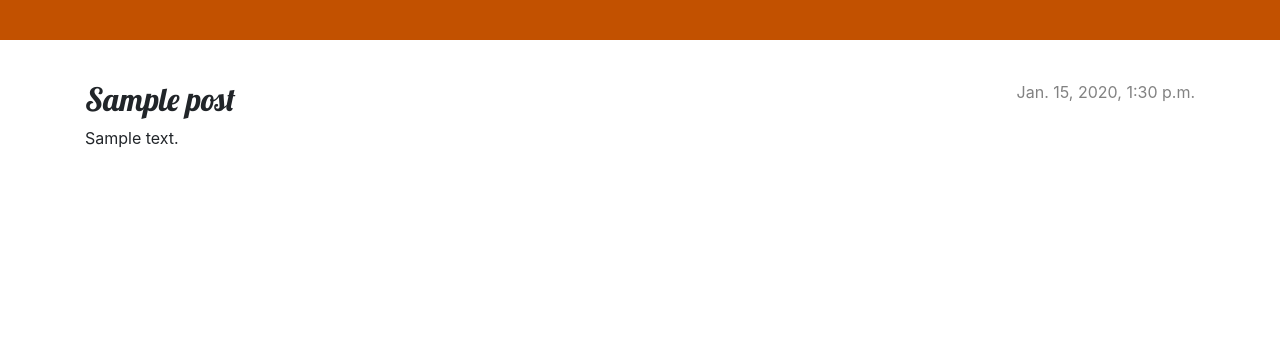
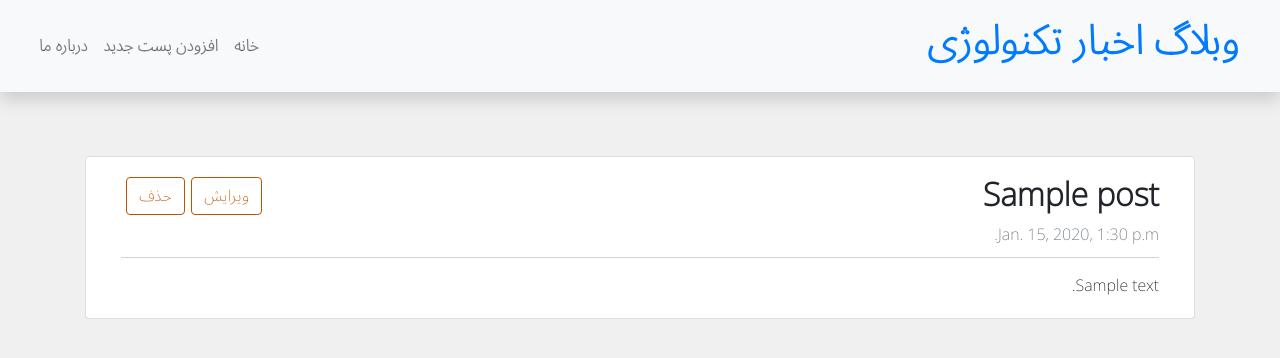
Before and after one commit to MINA-Safari/my-first-blog2, a Django app: page /post/1/ in a window 1280 px wide. Shown: the top 358 px of the page. Run offline with Django 3.2, Linux system fonts and the light colour scheme; tables that the repository leaves empty hold one stand-in row (values such as "Sample post").

Commit message:
Added views to create/edit blog post inside the site.

```diff
--- a/blog/templates/blog/base.html
+++ b/blog/templates/blog/base.html
@@ -4,20 +4,51 @@
     <head>
         <title>Django Girls blog</title>
         <link rel="stylesheet" href="https://cdn.jsdelivr.net/npm/bootstrap@4.5.3/dist/css/bootstrap.min.css" integrity="sha384-TX8t27EcRE3e/ihU7zmQxVncDAy5uIKz4rEkgIXeMed4M0jlfIDPvg6uqKI2xXr2" crossorigin="anonymous">
-        <link href='//fonts.googleapis.com/css?family=Lobster&subset=latin,latin-ext' rel='stylesheet' type='text/css'>
+        <!-- <link href='//fonts.googleapis.com/css?family=Lobster&subset=latin,latin-ext' rel='stylesheet' type='text/css'> -->
+        <link rel="preconnect" href="https://fonts.googleapis.com">
+        <link rel="preconnect" href="https://fonts.gstatic.com" crossorigin>
+        <link href="https://fonts.googleapis.com/css2?family=Noto+Sans+Arabic:wght@200&display=swap" rel="stylesheet">
         <link rel="stylesheet" href="{% static 'css/blog.css' %}">
     </head>
-    <body>
-        <header class="page-header">
-            <!-- <div class="container">
-                {% if user.is_authenticated %}
-                    <a href="{% url 'post_new' %}" class="top-menu">
-                        {% include './icons/file-earmark-plus.svg' %}
-                    </a>
-                {% endif %}
-                <h1><a href="/">Django Girls Blog</a></h1>
-            </div> -->
-        </header>
+
+    <body style="background-color: #f0f0f0; direction: rtl; text-align: right; font-family: 'Noto Sans Arabic', sans-serif;">
+         <!-- Navigation -->
+        <nav class="navbar navbar-expand-lg navbar-light bg-light shadow" id="mainNav" style="margin-bottom: 3rem;">
+            <div class="container-fluid">
+                <h5 style="font-size: 2.5rem; font-weight: bold; padding: 10px;"><a href="/">وبلاگ اخبار تکنولوژی</a></h5>
+                <button
+                    class="navbar-toggler navbar-toggler-right"
+                    type="button"
+                    data-toggle="collapse"
+                    data-target="#navbarResponsive"
+                    aria-controls="navbarResponsive"
+                    aria-expanded="false"
+                    aria-label="Toggle navigation"
+                >
+                <span class="navbar-toggler-icon"></span>
+            </button>
+
+            <div class="collapse navbar-collapse" id="navbarResponsive">
+                <ul class="navbar-nav ml-auto" style="margin-right: auto; margin-left: 0 !important;">
+                    <li class="nav-item text-black">
+                        <a class="nav-link text-black font-weight-bold" href="/">خانه</a>
+                    </li>
+                    <li class="nav-item text-black">
+                        <a class="nav-link text-black font-weight-bold" href="/post/new">افزودن پست جدید</a>
+                    </li>
+                    <li class="nav-item text-black">
+                        <a class="nav-link text-black font-weight-bold" href="/about">درباره ما</a>
+                    </li>
+                    <!-- <li class="nav-item text-black">
+                        <a class="nav-link text-black font-weight-bold" href="/about">تماس با ما</a>
+                    </li> -->
+                </ul>
+            </div>
+            </div>
+        </div>
+        </nav>
+         <!-- Navigation -->
+
         <main class="content container">
             <div class="row">
                 <div class="col">
--- a/blog/templates/blog/post_detail.html
+++ b/blog/templates/blog/post_detail.html
@@ -1,20 +1,23 @@
 {% extends 'blog/base.html' %}
 
 {% block content %}
-    <article class="post">
-        <aside class="actions">
-            {% if user.is_authenticated %}
-                <a class="btn btn-default" href="{% url 'post_edit' pk=post.pk %}">
-                    {% include './icons/pencil-fill.svg' %}
-                </a>
-            {% endif %}
-        </aside>
-        {% if post.published_date %}
-            <time class="date">
-                {{ post.published_date }}
-            </time>
-        {% endif %}
-        <h2>{{ post.title }}</h2>
-        <p>{{ post.text|linebreaksbr }}</p>
-    </article>
+    <div class="container">
+        <div class="row">
+            <div class="col-md-12 card mb-4  mt-3 left  top">
+                <div class="card-body">
+                    <h5 class="rtl" style="font-size: 2rem; font-weight: bold;">{% block title %} {{ post.title }} {% endblock title %}</h1>
+                    <a class="btn btn-default" href="{% url 'post_remove' pk=post.pk %}" style="position: absolute; left: 40px; top: 20px;">
+                        <span class="glyphicon glyphicon-remove">حذف</span>
+                    </a>
+                    <a class="btn btn-default" href="{% url 'post_edit' pk=post.pk %}" style="position: absolute; left: 105px; top: 20px;">
+                        <span class="glyphicon glyphicon-pencil">ویرایش</span>
+                    </a>
+                    <p class="text-muted" style="direction: rtl; border-bottom: 0.5px solid lightgrey; padding-bottom: 10px;">
+                        {{ post.published_date }}
+                    </p>
+                    <p class="card-text ">{{ post.text|linebreaksbr }}</p>
+                </div>
+            </div>
+        </div>
+    </div>
 {% endblock %}
--- a/blog/templates/blog/post_edit.html
+++ b/blog/templates/blog/post_edit.html
@@ -1,9 +1,11 @@
 {% extends 'blog/base.html' %}
 
 {% block content %}
-    <h2>New post</h2>
+    <h5 style="font-size: 1.5rem; font-weight: bold; margin-bottom: 30px;">افزودن پست جدید</h5>
     <form method="POST" class="post-form">{% csrf_token %}
         {{ form.as_p }}
-        <button type="submit" class="save btn btn-default">Save</button>
+        <button type="submit" class="save btn btn-default" style="background-color: #007bff; width: 10rem; color: #fff; border: none;">
+            ذخیره
+        </button>
     </form>
 {% endblock %}
```
Also changed, not shown: blog/templates/blog/about.html (added, +19 -0 lines), blog/templates/blog/post_list.html (+11 -2 lines).
